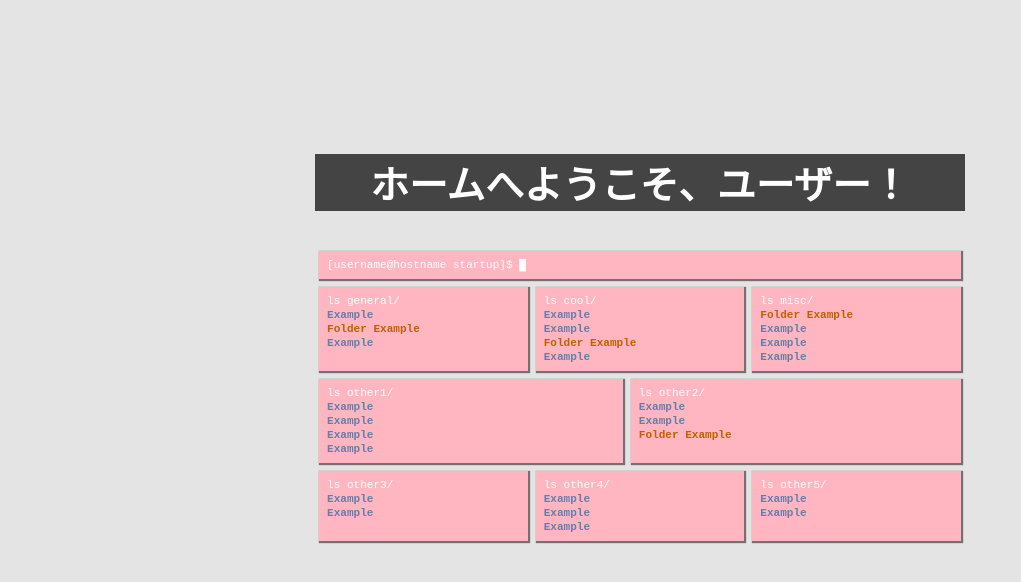
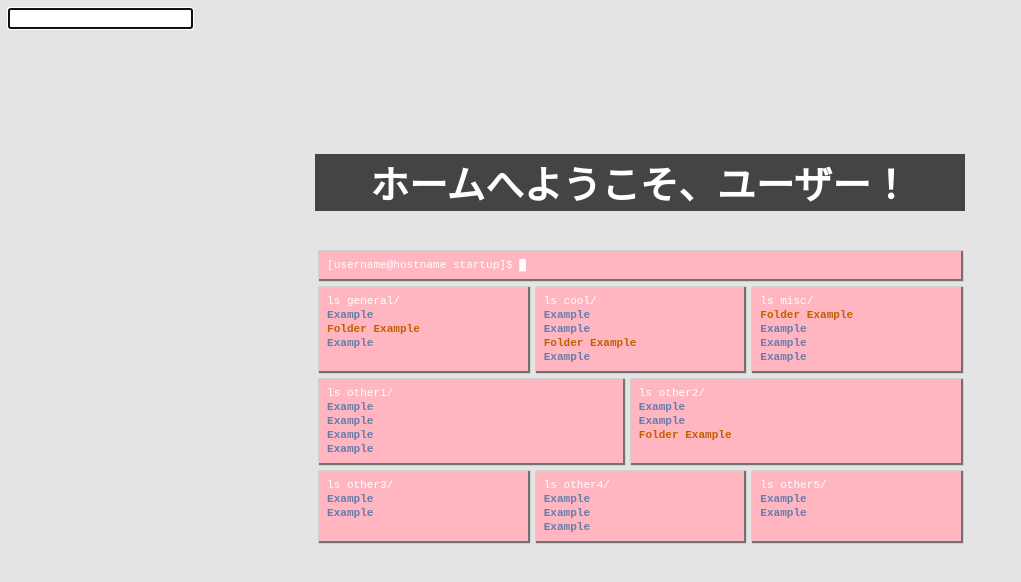
Before and after one commit to nilq/cool-start-page, a plain HTML site: page index.html in a window 1280 px wide. Shown: the whole page, without its empty margins (0-1021 px from the left). Drawn offline with Linux system fonts and the light colour scheme.

Commit message:
added hidden input field
this is to prevent chrome auto focusing on it's own address bar.

```diff
--- a/index.html
+++ b/index.html
@@ -67,6 +67,8 @@
       </div>
     </div>
 
+    <input autofocus />
+
     <script type="text/javascript" src="main.js"></script>
   </body>
 </html>
```
